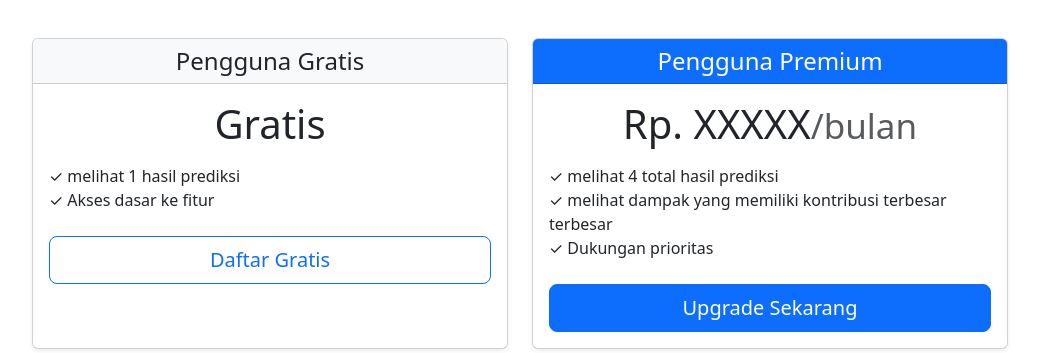
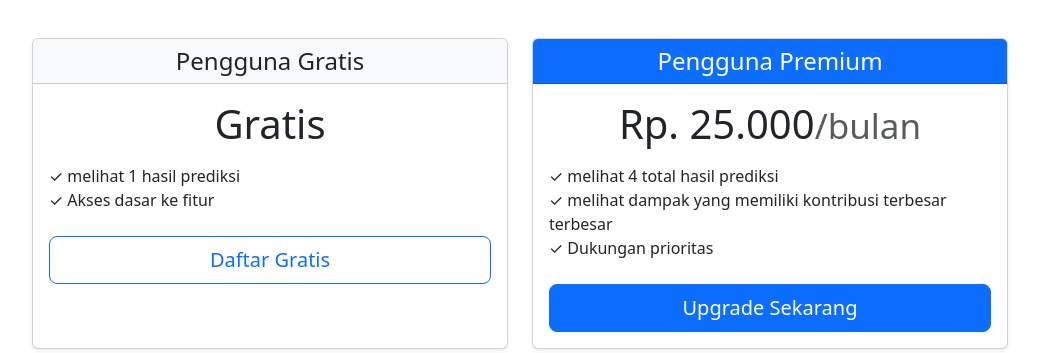
Before and after one commit to Handy-Wibowo/ceklongsor, a Flask app: page / in a window 1280 px wide. Shown: the part 2143-2496 px from the top of the page, without its empty margins (120-1159 px from the left). Run offline with Flask 3, Linux system fonts and the light colour scheme; parts of the project's set-up code (start-up, migrations or seed data) failed here and were passed over.

Commit message:
update index.html tambah harga

```diff
--- a/templates/index.html
+++ b/templates/index.html
@@ -433,7 +433,7 @@
           <h4 class="my-0 fw-normal">Pengguna Premium</h4>
         </div>
         <div class="card-body">
-          <h1 class="card-title pricing-card-title text-center">Rp. XXXXX<small class="text-muted fw-light">/bulan</small></h1>
+          <h1 class="card-title pricing-card-title text-center">Rp. 25.000<small class="text-muted fw-light">/bulan</small></h1>
           <ul class="list-unstyled mt-3 mb-4">
             <li>✓ melihat 4 total hasil prediksi</li>
             <li>✓ melihat dampak yang memiliki kontribusi terbesar terbesar</li>
```
Also changed, not shown: dump/preprocessing.py (renamed from preprocessing.py), dump/requirements.txt (renamed from requirements.txt), dump/todolist.txt (renamed from todolist.txt), dump/workflow app.txt (renamed from workflow app.txt).
